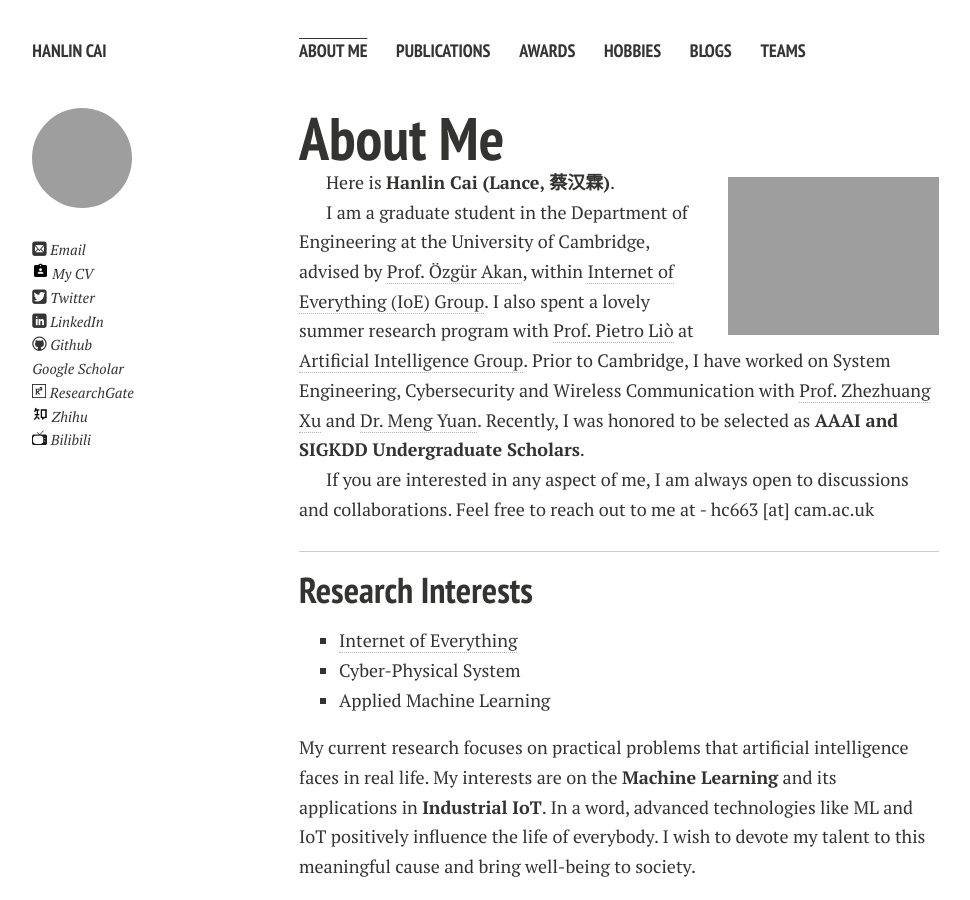
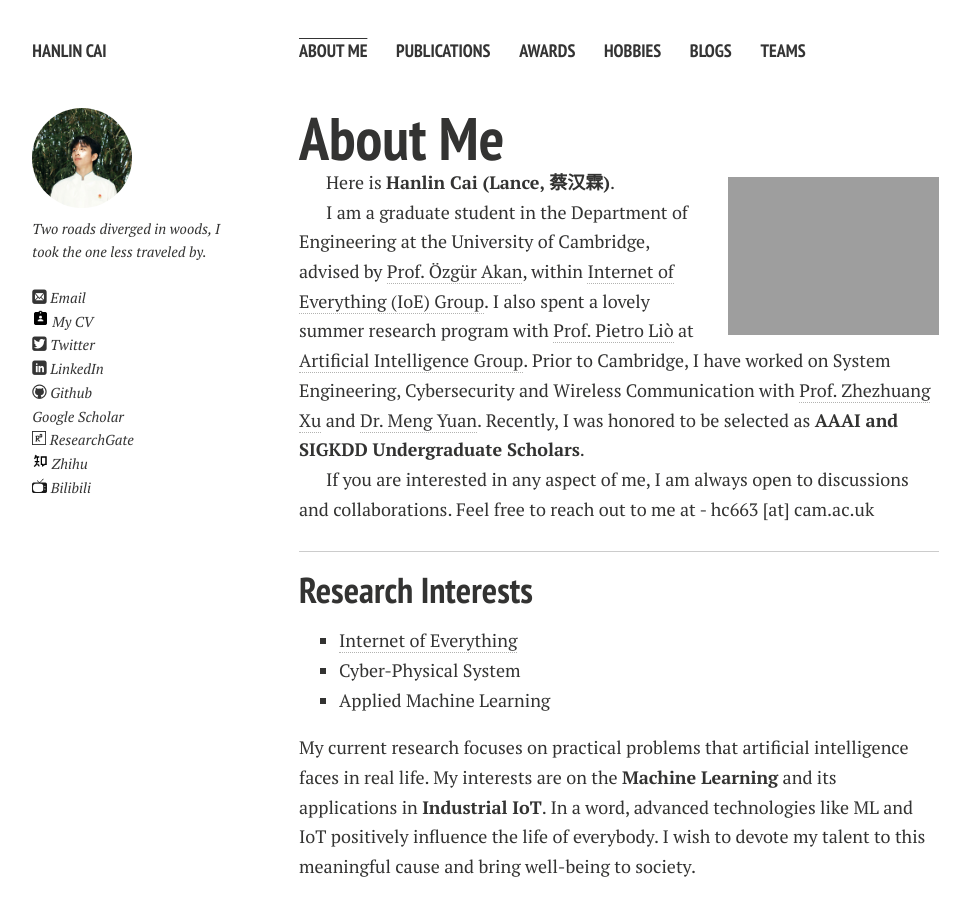
Before and after one commit to yuchencong/yuchencong.github.io, a Jekyll site: the page built from index.md, in a window 1280 px wide and 900 px high. Shown: the whole window, without its empty margins (21-991 px from the left). Built offline with Jekyll 4.4.1, drawn with Linux system fonts in a browser that asks for light colours; nearby versions of some CDN libraries; comment, search, counter and statistics services are not loaded; a style sheet for code colours, icons or effects is not loaded; our own code applies the rules of GitHub Pages for plain Markdown files; some of the changed lines change nothing that is shown.

Commit message:
Update _config.yml

```diff
--- a/_config.yml
+++ b/_config.yml
@@ -7,8 +7,8 @@
 # Owner/author information
 owner:
   name: Hanlin Cai
-#  avatar: hanlin.jpg
-  # bio: Two roads diverged in woods, I took the one less traveled by.
+  avatar: hanlin.jpg
+  bio: Two roads diverged in woods, I took the one less traveled by.
   email: hanlin.cai@ieee.org
   cv: https://yuchencong.github.io/file/CV-HanlinCAI.pdf
   # Social networking links are used in author-bio sidebar. Update and remove as you like.
@@ -18,7 +18,7 @@
   scholar: https://scholar.google.com/citations?user=8igSoWgAAAAJ
   bilibili: 594030035
   researchgate: https://www.researchgate.net/profile/Hanlin-Cai
-  zhihu: https://www.zhihu.com/people/chlire
+  zhihu: https://www.baidu.com
   # facebook: caihanlin2002
   # instagram: lancecai2002
   # lastfm:
```
